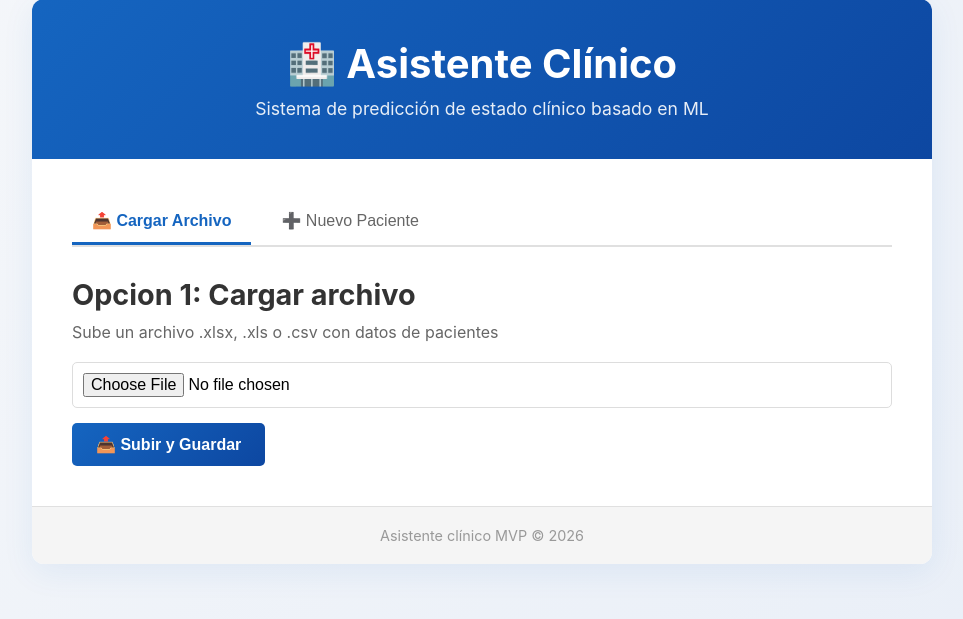
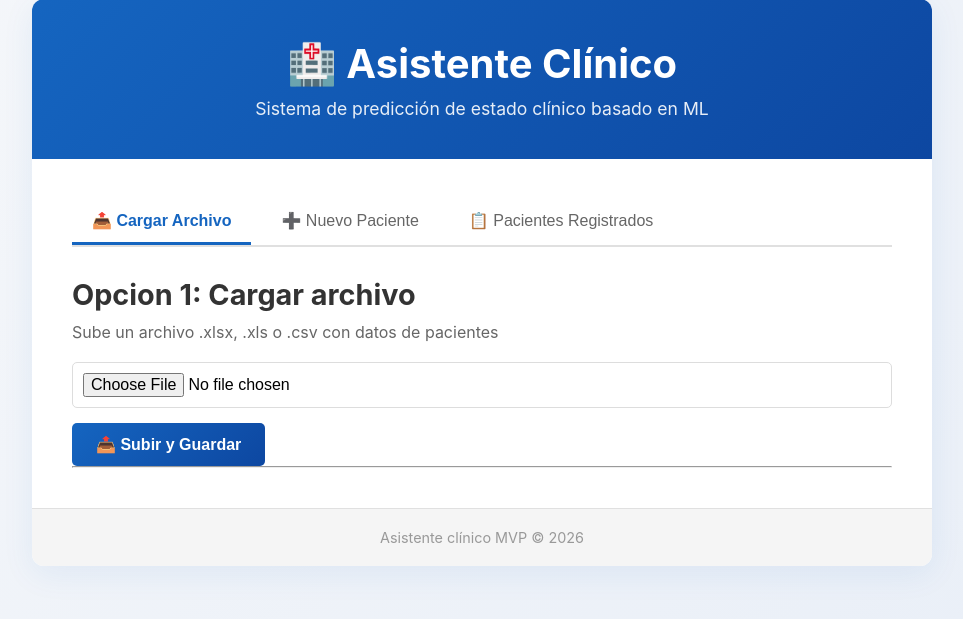
Before and after one commit to RubensRubio/Proyecto_ExpedienteMedico_ML_IA, a FastAPI app: page / in a window 1280 px wide. Shown: the part 21-640 px from the top of the page, without its empty margins (158-1121 px from the left). Run offline with FastAPI, Linux system fonts and the light colour scheme.

Commit message:
fix: Fix patient registry table display and add search filter
- Ensured Estado del paciente has default value 'Tratamiento'
- Updated MongoDB documents with missing status field (19 docs)
- Added search filter by patient ID
- Auto-refresh table after saving new patient
- Tab navigation now reloads patient list
- All 69 patients now display correctly

```diff
--- a/static/main.js
+++ b/static/main.js
@@ -41,6 +41,8 @@ function ocultarResultado(elementId) {
 }
 
 // ============================================================================
+// ============================================================================
+// ============================================================================
 // TABS
 // ============================================================================
 
@@ -55,7 +57,33 @@ document.querySelectorAll('.tab-button').forEach(button => {
         // Activar tab seleccionado
         this.classList.add('active');
         document.getElementById(tabName).classList.add('active');
+
+        // Si es el tab de pacientes, recargar la tabla
+        if (tabName === 'tab-pacientes') {
+            cargarPacientes();
+            document.getElementById('filtro-pacientes').value = ''; // Limpiar filtro
+        }
     });
+});
+
+// ============================================================================
+// EVENTO: FILTRO DE BÚSQUEDA
+// ============================================================================
+
+document.getElementById('filtro-pacientes').addEventListener('input', function(e) {
+    const filtro = e.target.value.trim();
+    console.log('🔎 Aplicando filtro:', filtro || 'vacío - mostrando todos');
+
+    if (filtro === '') {
+        // Si está vacío, mostrar todos los pacientes en memoria
+        mostrarPacientes(pacientesEnMemoria);
+    } else {
+        // Filtrar en memoria
+        const resultado = pacientesEnMemoria.filter(p =>
+            p.id.includes(filtro)
+        );
+        mostrarPacientes(resultado);
+    }
 });
 
 // ============================================================================
@@ -186,6 +214,12 @@ document.getElementById('form-paciente').addEventListener('submit', async functi
                 mostrarObjeto
             );
             document.getElementById('form-paciente').reset();
+
+            // Recargar tabla de pacientes y limpiar filtro
+            setTimeout(() => {
+                document.getElementById('filtro-pacientes').value = '';
+                cargarPacientes();
+            }, 1000);
         } else {
             mostrarResultado(
                 'resultado-paciente',
@@ -205,7 +239,146 @@ document.getElementById('form-paciente').addEventListener('submit', async functi
 });
 
 // ============================================================================
+// FUNCIÓN: CARGAR Y MOSTRAR PACIENTES
+// ============================================================================
+
+let pacientesEnMemoria = []; // Guardar todos los pacientes para filtrado local
+
+async function cargarPacientes(filtro = "") {
+    console.log('🔄 Iniciando carga de pacientes...');
+    console.log('📍 API_BASE:', API_BASE);
+    console.log('🔎 Filtro:', filtro || 'ninguno');
+
+    try {
+        const url = filtro.trim()
+            ? `${API_BASE}/api/pacientes?filtro=${encodeURIComponent(filtro)}`
+            : `${API_BASE}/api/pacientes`;
+
+        console.log('📡 Fetching:', url);
+
+        const response = await fetch(url);
+        console.log('✅ Response status:', response.status);
+
+        const data = await response.json();
+        console.log('📦 Data received:', data);
+
+        if (data.status === 'success') {
+            pacientesEnMemoria = data.pacientes; // Guardar en memoria
+            mostrarPacientes(data.pacientes);
+        } else {
+            console.error('❌ Error en respuesta API:', data);
+            mostrarError('Error en respuesta del servidor');
+        }
+    } catch (error) {
+        console.error('❌ Error al cargar pacientes:', error);
+        mostrarError('Error al cargar los pacientes: ' + error.message);
+    }
+}
+
+function mostrarPacientes(pacientes) {
+    const tbody = document.getElementById('tabla-pacientes-body');
+    const contador = document.getElementById('contador-pacientes');
+
+    console.log('👥 Total pacientes a mostrar:', pacientes.length);
+
+    if (pacientes.length === 0) {
+        tbody.innerHTML = `
+            <tr>
+                <td colspan="4" style="text-align: center; color: #999;">
+                    No hay pacientes registrados
+                </td>
+            </tr>
+        `;
+        contador.textContent = 'Total: 0 pacientes';
+        return;
+    }
+
+    // Limpiar tabla
+    tbody.innerHTML = '';
+
+    // Agregar cada paciente
+    pacientes.forEach(paciente => {
+        const fecha = new Date(paciente.fecha_registro);
+        const fechaFormato = fecha.toLocaleDateString('es-ES', {
+            year: 'numeric',
+            month: '2-digit',
+            day: '2-digit',
+            hour: '2-digit',
+            minute: '2-digit'
+        });
+
+        const row = document.createElement('tr');
+        row.innerHTML = `
+            <td><code style="font-weight: bold;">${paciente.id.substring(0, 12)}...</code></td>
+            <td>
+                <span style="
+                    padding: 4px 8px;
+                    border-radius: 4px;
+                    font-size: 0.9em;
+                    font-weight: 500;
+                    ${paciente.estado === 'Tratamiento' ? 'background: #c8e6c9; color: #2e7d32;' :
+                      paciente.estado === 'Defunción' ? 'background: #ffcdd2; color: #c62828;' :
+                      paciente.estado === 'Cuidados paliativos' ? 'background: #ffe0b2; color: #e65100;' :
+                      'background: #b3e5fc; color: #01579b;'}
+                ">
+                    ${paciente.estado}
+                </span>
+            </td>
+            <td>${fechaFormato}</td>
+            <td>
+                <button
+                    class="btn-erm"
+                    onclick="agregarERM('${paciente.id}')"
+                    style="
+                        padding: 6px 12px;
+                        background-color: #007bff;
+                        color: white;
+                        border: none;
+                        border-radius: 4px;
+                        cursor: pointer;
+                        font-size: 0.9em;
+                        font-weight: 500;
+                    "
+                    onmouseover="this.style.backgroundColor='#0056b3'"
+                    onmouseout="this.style.backgroundColor='#007bff'"
+                >
+                    Agregar ERM
+                </button>
+            </td>
+        `;
+        tbody.appendChild(row);
+    });
+
+    contador.textContent = `Total: ${pacientes.length} paciente${pacientes.length !== 1 ? 's' : ''}`;
+    console.log('✅ Tabla actualizada correctamente');
+}
+
+function mostrarError(mensaje) {
+    const tbody = document.getElementById('tabla-pacientes-body');
+    tbody.innerHTML = `
+        <tr>
+            <td colspan="4" style="text-align: center; color: #e74c3c;">
+                ❌ ${mensaje}
+            </td>
+        </tr>
+    `;
+}
+
+// ============================================================================
+// FUNCIÓN: AGREGAR ERM
+// ============================================================================
+
+function agregarERM(pacienteId) {
+    console.log('📝 Agregando ERM para paciente:', pacienteId);
+    alert(`Agregar ERM para paciente: ${pacienteId}`);
+    // TODO: Implementar la lógica para agregar ERM
+}
+
+// ============================================================================
 // INICIALIZACIÓN
 // ============================================================================
 
 console.log('✅ Interfaz web cargada correctamente');
+
+// Cargar pacientes al abrir la aplicación
+document.addEventListener('DOMContentLoaded', cargarPacientes);
--- a/templates/index.html
+++ b/templates/index.html
@@ -22,6 +22,9 @@
                 </button>
                 <button class="tab-button" data-tab="tab-paciente">
                     ➕ Nuevo Paciente
+                </button>
+                <button class="tab-button" data-tab="tab-pacientes">
+                    📋 Pacientes Registrados
                 </button>
             </div>
 
@@ -119,6 +122,45 @@
                 <div id="resultado-paciente" class="resultado"></div>
             </div>
 
+            <hr>
+
+            <!-- TABLA DE PACIENTES REGISTRADOS -->
+            <div class="tab-content" id="tab-pacientes">
+                <h2>📋 Pacientes Registrados</h2>
+
+                <div class="form-group" style="margin-bottom: 20px;">
+                    <input
+                        type="text"
+                        id="filtro-pacientes"
+                        placeholder="🔍 Buscar por ID del paciente..."
+                        style="width: 100%; padding: 10px; border: 1px solid #ddd; border-radius: 4px; font-size: 1em;"
+                    >
+                </div>
+
+                <div id="tabla-pacientes-container" style="overflow-x: auto;">
+                    <table id="tabla-pacientes" class="tabla-pacientes">
+                        <thead>
+                            <tr>
+                                <th>ID del Paciente</th>
+                                <th>Estado</th>
+                                <th>Fecha de Registro</th>
+                                <th>Acción</th>
+                            </tr>
+                        </thead>
+                        <tbody id="tabla-pacientes-body">
+                            <tr>
+                                <td colspan="4" style="text-align: center; color: #999;">
+                                    Cargando pacientes...
+                                </td>
+                            </tr>
+                        </tbody>
+                    </table>
+                </div>
+                <p id="contador-pacientes" style="margin-top: 15px; color: #666;">
+                    Total: 0 pacientes
+                </p>
+            </div>
+
         </main>
 
         <footer>
```
Also changed, not shown: src/api.py (+74 -0 lines), static/style.css (+50 -0 lines), 2 other files.
